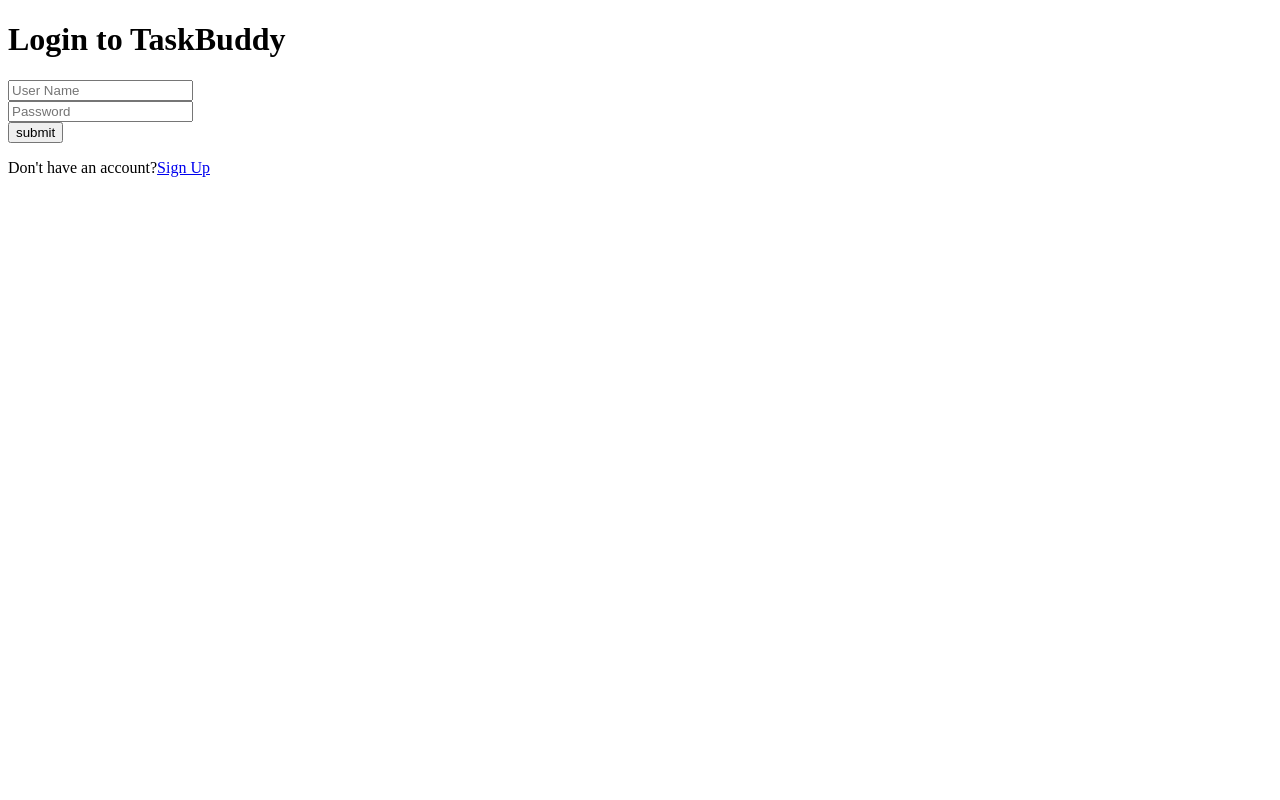
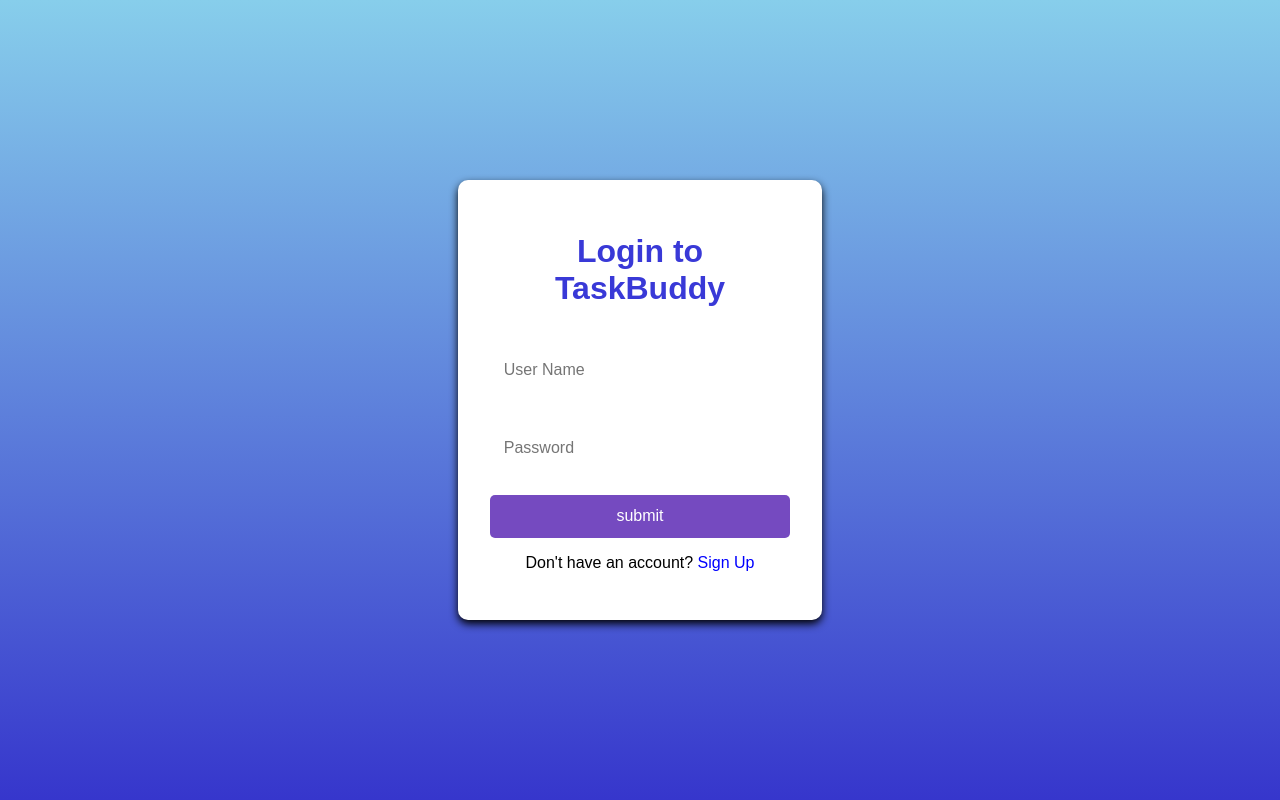
Before and after one commit to AsathKhan/TaskBuddy, a Django app: page /login/ in a window 1280 px wide. Run offline with Django 5.2, Linux system fonts and the light colour scheme.

Commit message:
loginPage css

```diff
--- a/BuddyWorks/static/BuddyWorks/css/login.css
+++ b/BuddyWorks/static/BuddyWorks/css/login.css
@@ -0,0 +1,92 @@
+body {
+    font-family: Arial, sans-serif;
+    display: flex;
+    align-items: center;
+    justify-content: center;
+    min-height: 100vh;
+    margin: 0;
+    background: linear-gradient(skyblue, rgb(54, 54, 204));
+
+}
+
+.login-container {
+    background: white;
+    padding: 2em;
+    border-radius: 10px;
+    box-shadow: 0px 4px 8px black;
+    text-align: center;
+    width: 300px;
+}
+
+h1 {
+    color: rgb(57, 57, 215);
+    margin-bottom: 1em;
+}
+
+.form-group {
+    margin-bottom: 1.5em;
+}
+
+.input-field {
+    width: 100%;
+    padding: 0.8em;
+    margin-top: 0.5em;
+    border: 1px solid white;
+    border-radius: 5px;
+    font-size: 1em;
+    color: black;
+    outline: none;
+}
+
+.input-field:focus {
+    border-color: rgb(144, 70, 222);
+}
+
+.login-button {
+    width: 100%;
+    padding: 0.8em;
+    color: white;
+    background-color: rgb(117, 74, 192);
+    border: none;
+    border-radius: 5px;
+    font-size: 1em;
+    cursor: pointer;
+    transition: background-color 0.3s;
+}
+
+.login-button:hover {
+    background-color: rgb(103, 42, 209);
+}
+
+.messages {
+    margin-top: 1em;
+}
+
+.messages p {
+    margin: 0;
+    padding: 0.5em;
+    color: white;
+    border-radius: 5px;
+}
+
+.messages .success{
+    background-color: green;
+}
+
+.messages .error{
+    background-color: tomato;
+}
+
+.signup-link {
+    margin-top: 1em;
+}
+
+.signup-link a {
+    color: blue;
+    text-decoration: none;
+}
+
+.signup-link a:hover {
+    text-decoration: underline;
+    color: green;
+}
--- a/BuddyWorks/templates/BuddyWorks/login.html
+++ b/BuddyWorks/templates/BuddyWorks/login.html
@@ -10,11 +10,11 @@
 <body>
     <div class="login-container">
         <h1>Login to TaskBuddy</h1>
-        <form method="POST" action="{% url 'loginURL' %}">
+        <form method="POST" action="">
             {% csrf_token %}
 
-            <div>{{form.username}}</div>
-            <div>{{form.password}}</div>
+            <div class="form-group">{{form.username}}</div>
+            <div class='form-group'>{{form.password}}</div>
 
             <div>
                 {% if messages %}
@@ -26,7 +26,7 @@
                 {% endif %}
                 <button type="submit" class="login-button">submit</button>
         </form>
-        <p class="signup-link">Don't have an account?<a href=" ">Sign Up</a></p>
+        <p class="signup-link">Don't have an account?  <a href=" ">Sign Up</a></p>
         </div>
     </div>
 </body>
```
Also changed, not shown: db.sqlite3.
